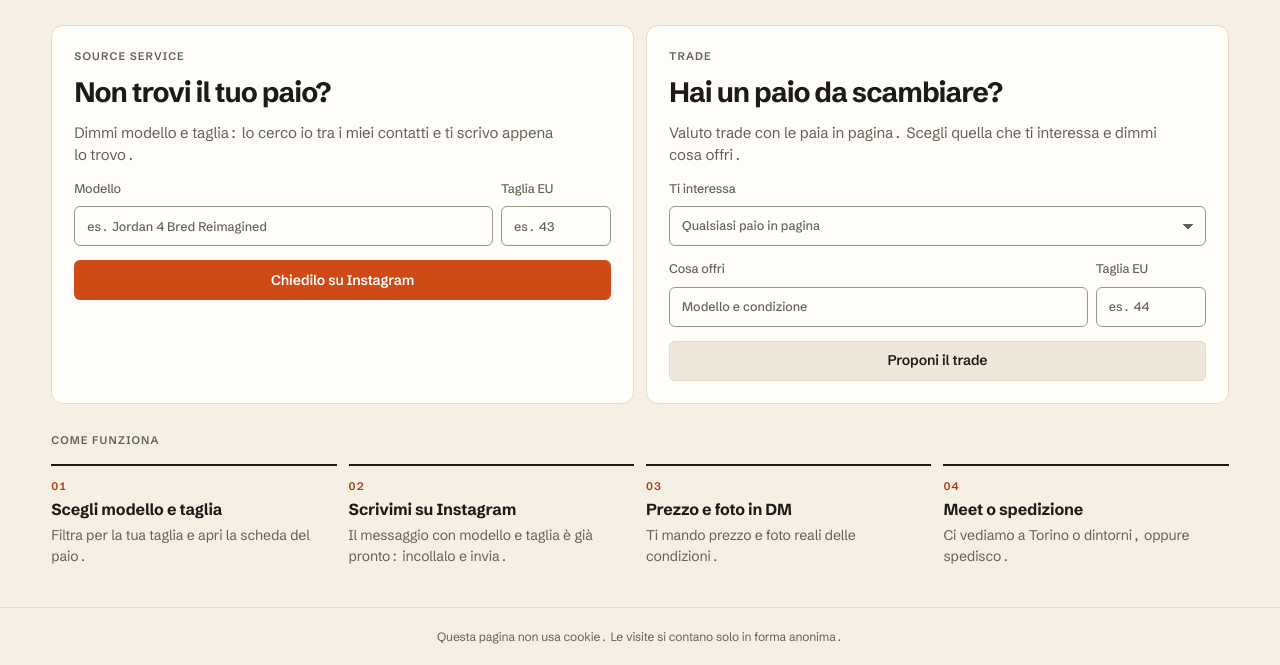
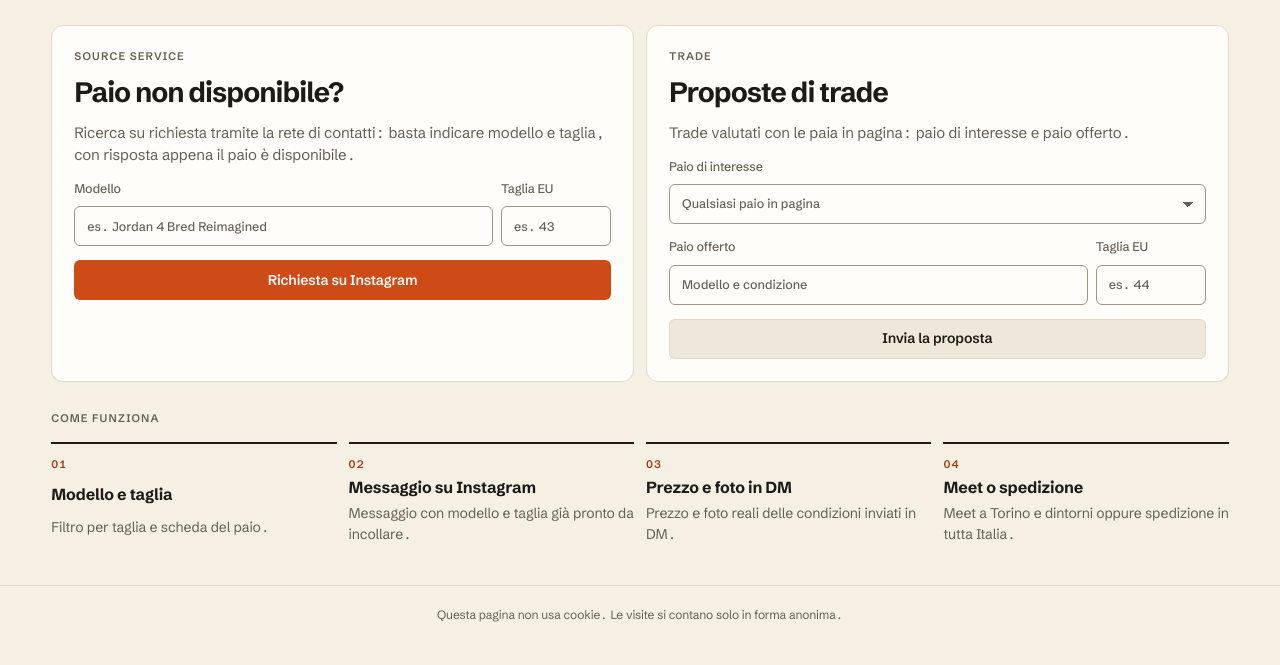
Before and after one commit to t2kfhv45sy-cmd/Stock, a plain HTML site: page index.html in a window 1280 px wide. Shown: the part 1431-2096 px from the top of the page. After the commit the page ends 2074 px from the top, so only its background shows below. Drawn offline with Linux system fonts and the light colour scheme.

Commit message:
Pagina stock: testi in tono neutro, senza prima persona
Co-Authored-By: Claude Opus 5.5 <noreply@anthropic.com>
Claude-Session: https://claude.ai/code/session_01W1MVJ5ymA8ZohsHwLwr3Z2

```diff
--- a/index.html
+++ b/index.html
@@ -227,7 +227,7 @@ footer{border-top:1px solid var(--line);padding-block:20px calc(96px + env(safe-
   <nav class="nav" aria-label="Sezioni"><a href="#stock">Stock</a><a href="#source">Source</a><a href="#trade">Trade</a><a href="#come">Come funziona</a></nav>
   <button class="ico" data-theme-t aria-label="Tema chiaro o scuro"><svg class="t-d" viewBox="0 0 24 24" aria-hidden="true"><path d="M20 14.5A8 8 0 0 1 9.5 4a8 8 0 1 0 10.5 10.5z"/></svg><svg class="t-l" viewBox="0 0 24 24" aria-hidden="true"><circle cx="12" cy="12" r="4"/><path d="M12 2v2M12 20v2M4.9 4.9l1.4 1.4M17.7 17.7l1.4 1.4M2 12h2M20 12h2M4.9 19.1l1.4-1.4M17.7 6.3l1.4-1.4"/></svg></button>
   <button class="ico m-only" data-search aria-label="Cerca nello stock"><svg viewBox="0 0 24 24" aria-hidden="true"><circle cx="11" cy="11" r="6.5"/><path d="M20 20l-4.2-4.2"/></svg></button>
-  <a class="btn sm" data-dm="hi" href="https://ig.me/m/kicks_and_threads" target="_blank" rel="noopener"><svg viewBox="0 0 24 24" aria-hidden="true"><rect x="3" y="3" width="18" height="18" rx="5"/><circle cx="12" cy="12" r="4"/><circle cx="17.5" cy="6.5" r=".6"/></svg>Scrivimi</a>
+  <a class="btn sm" data-dm="hi" href="https://ig.me/m/kicks_and_threads" target="_blank" rel="noopener"><svg viewBox="0 0 24 24" aria-hidden="true"><rect x="3" y="3" width="18" height="18" rx="5"/><circle cx="12" cy="12" r="4"/><circle cx="17.5" cy="6.5" r=".6"/></svg>Contatto</a>
 </div></header>
 
 <main class="gut"><div class="in-w" style="display:grid;gap:28px">
@@ -235,29 +235,29 @@ footer{border-top:1px solid var(--line);padding-block:20px calc(96px + env(safe-
     <div class="page-h"><div><span class="lbl" id="upd">Stock</span></div>
       <div class="tools"><span class="tl"><span class="lbl">Condizione</span><div class="seg" role="group" aria-label="Condizione" id="cond"></div></span><span class="tl"><span class="lbl">Ordina</span><div class="seg" role="group" aria-label="Ordina" id="ord"></div></span></div></div>
     <nav class="iv-sub" aria-label="Linee" id="lines"></nav>
-    <div class="sizes"><div class="head"><span class="lbl">La tua taglia (EU)</span><button class="link" id="clr" hidden>Togli filtro</button></div><div class="iv-sz" id="sz" role="group" aria-label="Taglia"></div></div>
+    <div class="sizes"><div class="head"><span class="lbl">Taglia (EU)</span><button class="link" id="clr" hidden>Togli filtro</button></div><div class="iv-sz" id="sz" role="group" aria-label="Taglia"></div></div>
     <div class="count"><button class="ltt m-only" data-ldd id="ldd" aria-expanded="false" aria-controls="lddl"></button><span class="lbl" id="cnt"></span><button class="link" data-reset id="rst" hidden>Azzera</button></div>
     <div class="ldd" id="lddl" hidden></div>
     <div class="iv-grid" id="grid" aria-live="polite"></div>
   </section>
 
   <section class="band">
-    <div class="panel" id="source" style="scroll-margin-top:80px"><span class="lbl">Source service</span><h2 class="h h2">Non trovi il tuo paio?</h2>
-      <p>Dimmi modello e taglia: lo cerco io tra i miei contatti e ti scrivo appena lo trovo.</p>
+    <div class="panel" id="source" style="scroll-margin-top:80px"><span class="lbl">Source service</span><h2 class="h h2">Paio non disponibile?</h2>
+      <p>Ricerca su richiesta tramite la rete di contatti: basta indicare modello e taglia, con risposta appena il paio è disponibile.</p>
       <div class="f2"><label class="fl">Modello<input class="in" id="s-m" placeholder="es. Jordan 4 Bred Reimagined"></label><label class="fl">Taglia EU<input class="in" id="s-z" inputmode="decimal" placeholder="es. 43"></label></div>
-      <a class="btn block" data-dm="src" href="https://ig.me/m/kicks_and_threads" target="_blank" rel="noopener">Chiedilo su Instagram</a></div>
-    <div class="panel" id="trade" style="scroll-margin-top:80px"><span class="lbl">Trade</span><h2 class="h h2">Hai un paio da scambiare?</h2>
-      <p>Valuto trade con le paia in pagina. Scegli quella che ti interessa e dimmi cosa offri.</p>
-      <label class="fl">Ti interessa<select class="in" id="t-want"></select></label>
-      <div class="f2"><label class="fl">Cosa offri<input class="in" id="t-m" placeholder="Modello e condizione"></label><label class="fl">Taglia EU<input class="in" id="t-z" inputmode="decimal" placeholder="es. 44"></label></div>
-      <a class="btn block sec" data-dm="trade" href="https://ig.me/m/kicks_and_threads" target="_blank" rel="noopener">Proponi il trade</a></div>
+      <a class="btn block" data-dm="src" href="https://ig.me/m/kicks_and_threads" target="_blank" rel="noopener">Richiesta su Instagram</a></div>
+    <div class="panel" id="trade" style="scroll-margin-top:80px"><span class="lbl">Trade</span><h2 class="h h2">Proposte di trade</h2>
+      <p>Trade valutati con le paia in pagina: paio di interesse e paio offerto.</p>
+      <label class="fl">Paio di interesse<select class="in" id="t-want"></select></label>
+      <div class="f2"><label class="fl">Paio offerto<input class="in" id="t-m" placeholder="Modello e condizione"></label><label class="fl">Taglia EU<input class="in" id="t-z" inputmode="decimal" placeholder="es. 44"></label></div>
+      <a class="btn block sec" data-dm="trade" href="https://ig.me/m/kicks_and_threads" target="_blank" rel="noopener">Invia la proposta</a></div>
   </section>
 
   <section id="come" style="display:grid;gap:16px;scroll-margin-top:80px"><span class="lbl">Come funziona</span>
-    <div class="steps"><div class="step"><b>Scegli modello e taglia</b><span>Filtra per la tua taglia e apri la scheda del paio.</span></div>
-      <div class="step"><b>Scrivimi su Instagram</b><span>Il messaggio con modello e taglia è già pronto: incollalo e invia.</span></div>
-      <div class="step"><b>Prezzo e foto in DM</b><span>Ti mando prezzo e foto reali delle condizioni.</span></div>
-      <div class="step"><b>Meet o spedizione</b><span>Ci vediamo a Torino o dintorni, oppure spedisco.</span></div></div>
+    <div class="steps"><div class="step"><b>Modello e taglia</b><span>Filtro per taglia e scheda del paio.</span></div>
+      <div class="step"><b>Messaggio su Instagram</b><span>Messaggio con modello e taglia già pronto da incollare.</span></div>
+      <div class="step"><b>Prezzo e foto in DM</b><span>Prezzo e foto reali delle condizioni inviati in DM.</span></div>
+      <div class="step"><b>Meet o spedizione</b><span>Meet a Torino e dintorni oppure spedizione in tutta Italia.</span></div></div>
   </section>
 
 </div></main>
@@ -327,7 +327,7 @@ footer{border-top:1px solid var(--line);padding-block:20px calc(96px + env(safe-
       const tag = p.taglie.every(t => t.arrivo) ? '<span class="pill acc">In arrivo</span>' : p.lotto === 1 ? '<span class="pill acc">Ultimo paio</span>' : "";
       return `<button class="tile" data-i="${i}" aria-label="Vista rapida: ${esc(p.nome)}"><span class="ph" style="${bg(p)}">${tag}<span class="btn sm sec qv" aria-hidden="true">Vista rapida</span></span>
         <span class="ft"><b>${esc(p.nome)}</b><span class="lbl">EU ${tz.map(z => z === size ? `<b>${esc(z)}</b>` : esc(z)).join(", ")} · ${esc(cs)}</span></span></button>`; }).join("")
-      || `<div class="none"><b>La EU ${esc(size)} adesso non c'è${line !== "Tutte" ? " in " + esc(line) : ""}.</b><p class="sub" style="margin:0">Te la cerco io con il Source service: scrivimi modello e taglia.</p><a class="btn" data-dm="miss" href="${IG}" target="_blank" rel="noopener">Chiedimela su Instagram</a></div>`;
+      || `<div class="none"><b>La EU ${esc(size)} adesso non c'è${line !== "Tutte" ? " in " + esc(line) : ""}.</b><p class="sub" style="margin:0">Disponibile su richiesta con il Source service, indicando modello e taglia.</p><a class="btn" data-dm="miss" href="${IG}" target="_blank" rel="noopener">Richiesta su Instagram</a></div>`;
     $("t-want").innerHTML = '<option value="">Qualsiasi paio in pagina</option>' + L.map(p => `<option>${esc(p.nome)}</option>`).join("");
   }
 
@@ -338,7 +338,7 @@ footer{border-top:1px solid var(--line);padding-block:20px calc(96px + env(safe-
     const R = L.filter(p => p.taglie.some(ok) && (!q || (p.nome + " " + p.taglie.map(t => t.eu).join(" ")).toLowerCase().includes(q)));
     const lines = [...new Set(L.map(p => p.line))].sort();
     $("sb").innerHTML = q ? (R.map(p => `<button class="mres" data-r="${esc(p.slug)}"><span class="ph" style="${bg(p)}"></span><span><b>${esc(p.nome)}</b><span>EU ${esc(p.taglie.filter(ok).map(t => t.eu).join(", "))}</span></span></button>`).join("")
-        || `<p class="sub">Nessun paio per «${esc(sq)}». <a class="link" data-dm="src" href="${IG}" target="_blank" rel="noopener">Chiedimelo con il Source</a></p>`)
+        || `<p class="sub">Nessun paio per «${esc(sq)}». <a class="link" data-dm="src" href="${IG}" target="_blank" rel="noopener">Richiesta con il Source service</a></p>`)
       : `<div class="mlist"><button class="mrow" data-sl="Tutte"><span>Tutto lo stock<small>${L.length}</small></span>${CHEV}</button>${lines.map(l => `<button class="mrow" data-sl="${esc(l)}"><span>${esc(l)}<small>${L.filter(p => p.line === l && p.taglie.some(ok)).length}</small></span>${CHEV}</button>`).join("")}</div>`;
   }
   async function dmConfirm(msg) {
@@ -366,8 +366,8 @@ footer{border-top:1px solid var(--line);padding-block:20px calc(96px + env(safe-
     $("qv").innerHTML = `<div class="ph" style="${bg(p)}" role="img" aria-label="${esc(p.nome)}">${M.length > 1 ? `<button class="iv-nav l" data-nav="-1" aria-label="Modello precedente">${CHEV}</button><button class="iv-nav r" data-nav="1" aria-label="Modello successivo">${CHEV}</button>` : ""}</div>
       <div class="iv-in"><button class="btn sm ghost x" data-x aria-label="Chiudi">✕</button><span class="lbl">${esc(p.line)}</span><h2 id="qv-h">${esc(p.nome)}</h2>
         <div class="row"><span class="lbl">Taglia${t ? " · condizione " + esc(t.cond) : ""}</span><div class="iv-sz">${p.taglie.map((x, k) => `<button data-p="${k}" aria-pressed="${k === pick}">${esc(x.eu)}<small>${esc(x.cond)}${x.arrivo ? " · in arrivo" : ""}</small></button>`).join("")}</div></div>
-        <div class="acts"><a class="btn" data-dm="pair" href="${IG}" target="_blank" rel="noopener" aria-disabled="${!t}">${t ? "Scrivimi per questo paio" : "Scegli una taglia"}</a>
-          <button class="btn sec" data-copy ${t ? "" : "disabled"}>Copia messaggio</button><button class="btn sec" data-share>Condividi</button><p class="hint">Ti preparo il messaggio con modello e taglia da incollare su Instagram.</p></div></div>`;
+        <div class="acts"><a class="btn" data-dm="pair" href="${IG}" target="_blank" rel="noopener" aria-disabled="${!t}">${t ? "Richiesta per questo paio" : "Selezionare una taglia"}</a>
+          <button class="btn sec" data-copy ${t ? "" : "disabled"}>Copia messaggio</button><button class="btn sec" data-share>Condividi</button><p class="hint">Messaggio con modello e taglia pronto da incollare su Instagram.</p></div></div>`;
     const s = $("scrim"); if (s.hidden) { back = document.activeElement; s.hidden = false; document.body.style.overflow = "hidden"; }
     ovPush(location.pathname + location.search + "#p-" + p.slug);
     ($("qv").querySelector("[data-p][aria-pressed='true']") || $("qv").querySelector("[data-x]")).focus();
```
